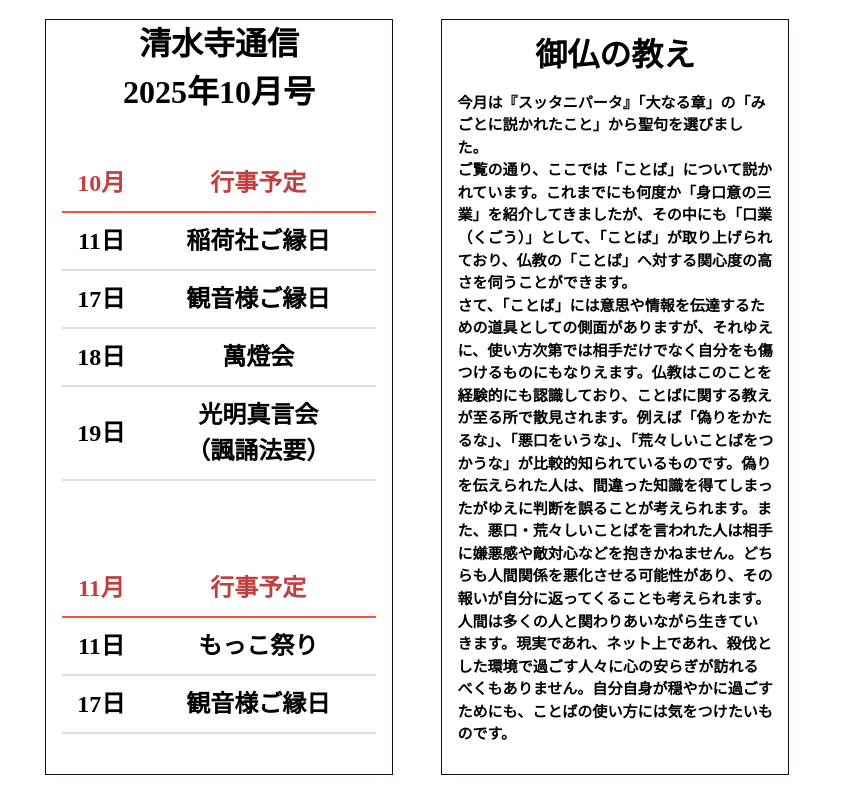
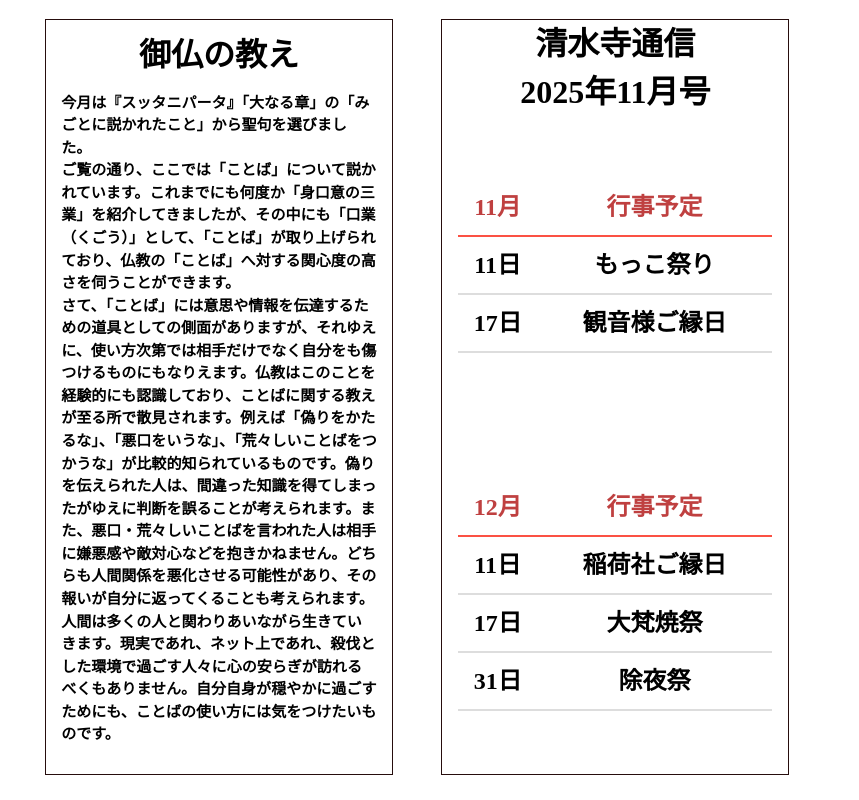
Before and after one commit to SHIMADA-Yukimasa/kotoba, a plain HTML site: page index.html in a window 1280 px wide. Shown: the top 800 px of the page, 421-1280 px from the left. Drawn offline with Linux system fonts and the light colour scheme.

Commit message:
予定を11月用に変更

```diff
--- a/css/yotei.css
+++ b/css/yotei.css
@@ -16,7 +16,7 @@
         text-align: center;
     }
 
-    .ctn {
+    .yotei-ctn {
         width: 100%;
         height: 100%;
         display: flex;
--- a/index.html
+++ b/index.html
@@ -24,38 +24,21 @@
           <div class="source">中村元訳『ブッダのことば』</div>
         </div>
       </div>
+      <div class="wrapper" id="oshie">
+        <div class="title">御仏の教え</div>
+        <div class="haikei">
+          <div class="padding">
+            <p>今月は『スッタニパータ』「大なる章」の「みごとに説かれたこと」から聖句を選びました。</p>
+            <p>ご覧の通り、ここでは「ことば」について説かれています。これまでにも何度か「身口意の三業」を紹介してきましたが、その中にも「口業（くごう）」として、「ことば」が取り上げられており、仏教の「ことば」へ対する関心度の高さを伺うことができます。</p>
+            <p>さて、「ことば」には意思や情報を伝達するための道具としての側面がありますが、それゆえに、使い方次第では相手だけでなく自分をも傷つけるものにもなりえます。仏教はこのことを経験的にも認識しており、ことばに関する教えが至る所で散見されます。例えば「偽りをかたるな」、「悪口をいうな」、「荒々しいことばをつかうな」が比較的知られているものです。偽りを伝えられた人は、間違った知識を得てしまったがゆえに判断を誤ることが考えられます。また、悪口・荒々しいことばを言われた人は相手に嫌悪感や敵対心などを抱きかねません。どちらも人間関係を悪化させる可能性があり、その報いが自分に返ってくることも考えられます。</p>
+            <p>人間は多くの人と関わりあいながら生きていきます。現実であれ、ネット上であれ、殺伐とした環境で過ごす人々に心の安らぎが訪れるべくもありません。自分自身が穏やかに過ごすためにも、ことばの使い方には気をつけたいものです。</p>
+          </div>
+        </div>
+      </div>
       <div class="wrapper" id="yotei">
         <div class="container">
-          <p class="title">清水寺通信<br>2025年10月号</p>
-          <div class="ctn">
-            <div class="item">
-              <table>
-                <thead>
-                  <tr>
-                    <th>10月</th>
-                    <th>行事予定</th>
-                  </tr>
-                </thead>
-                <tbody>
-                  <tr>
-                    <td>11日</td>
-                    <td>稲荷社ご縁日</td>
-                  </tr>
-                  <tr>
-                    <td>17日</td>
-                    <td>観音様ご縁日</td>
-                  </tr>
-                  <tr>
-                    <td>18日</td>
-                    <td>萬燈会</td>
-                  </tr>
-                  <tr>
-                    <td>19日</td>
-                    <td>光明真言会<br>（諷誦法要）</td>
-                  </tr>
-                </tbody>
-              </table>
-            </div>
+          <p class="title">清水寺通信<br>2025年11月号</p>
+          <div class="yotei-ctn">
             <div class="item">
               <table>
                 <thead>
@@ -76,17 +59,30 @@
                 </tbody>
               </table>
             </div>
-          </div>
-        </div>
-      </div>
-      <div class="wrapper" id="oshie">
-        <div class="title">御仏の教え</div>
-        <div class="haikei">
-          <div class="padding">
-            <p>今月は『スッタニパータ』「大なる章」の「みごとに説かれたこと」から聖句を選びました。</p>
-            <p>ご覧の通り、ここでは「ことば」について説かれています。これまでにも何度か「身口意の三業」を紹介してきましたが、その中にも「口業（くごう）」として、「ことば」が取り上げられており、仏教の「ことば」へ対する関心度の高さを伺うことができます。</p>
-            <p>さて、「ことば」には意思や情報を伝達するための道具としての側面がありますが、それゆえに、使い方次第では相手だけでなく自分をも傷つけるものにもなりえます。仏教はこのことを経験的にも認識しており、ことばに関する教えが至る所で散見されます。例えば「偽りをかたるな」、「悪口をいうな」、「荒々しいことばをつかうな」が比較的知られているものです。偽りを伝えられた人は、間違った知識を得てしまったがゆえに判断を誤ることが考えられます。また、悪口・荒々しいことばを言われた人は相手に嫌悪感や敵対心などを抱きかねません。どちらも人間関係を悪化させる可能性があり、その報いが自分に返ってくることも考えられます。</p>
-            <p>人間は多くの人と関わりあいながら生きていきます。現実であれ、ネット上であれ、殺伐とした環境で過ごす人々に心の安らぎが訪れるべくもありません。自分自身が穏やかに過ごすためにも、ことばの使い方には気をつけたいものです。</p>
+            <div class="item">
+              <table>
+                <thead>
+                  <tr>
+                    <th>12月 </th>
+                    <th>行事予定</th>
+                  </tr>
+                </thead>
+                <tbody>
+                  <tr>
+                    <td>11日</td>
+                    <td>稲荷社ご縁日</td>
+                  </tr>
+                  <tr>
+                    <td>17日</td>
+                    <td>大梵焼祭</td>
+                  </tr>
+                  <tr>
+                    <td>31日</td>
+                    <td>除夜祭</td>
+                  </tr>
+                </tbody>
+              </table>
+            </div>
           </div>
         </div>
       </div>
```
Also changed, not shown: 2 other files.
